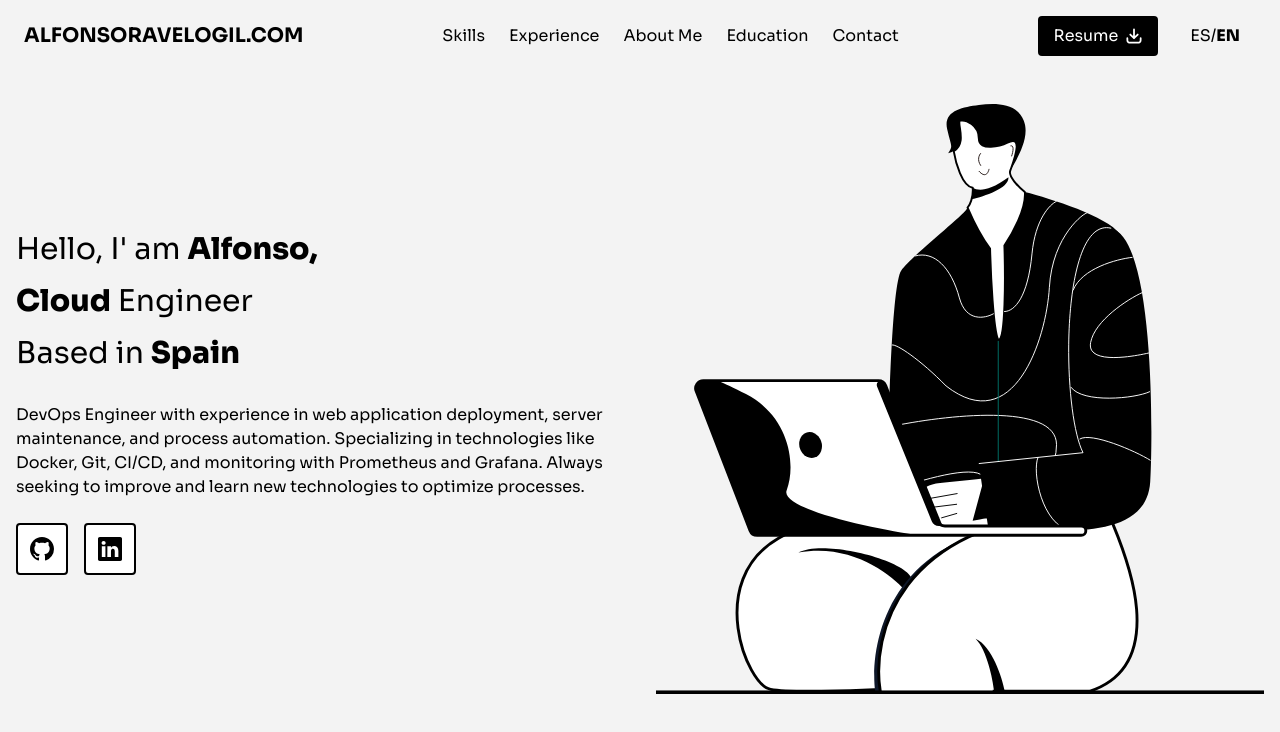
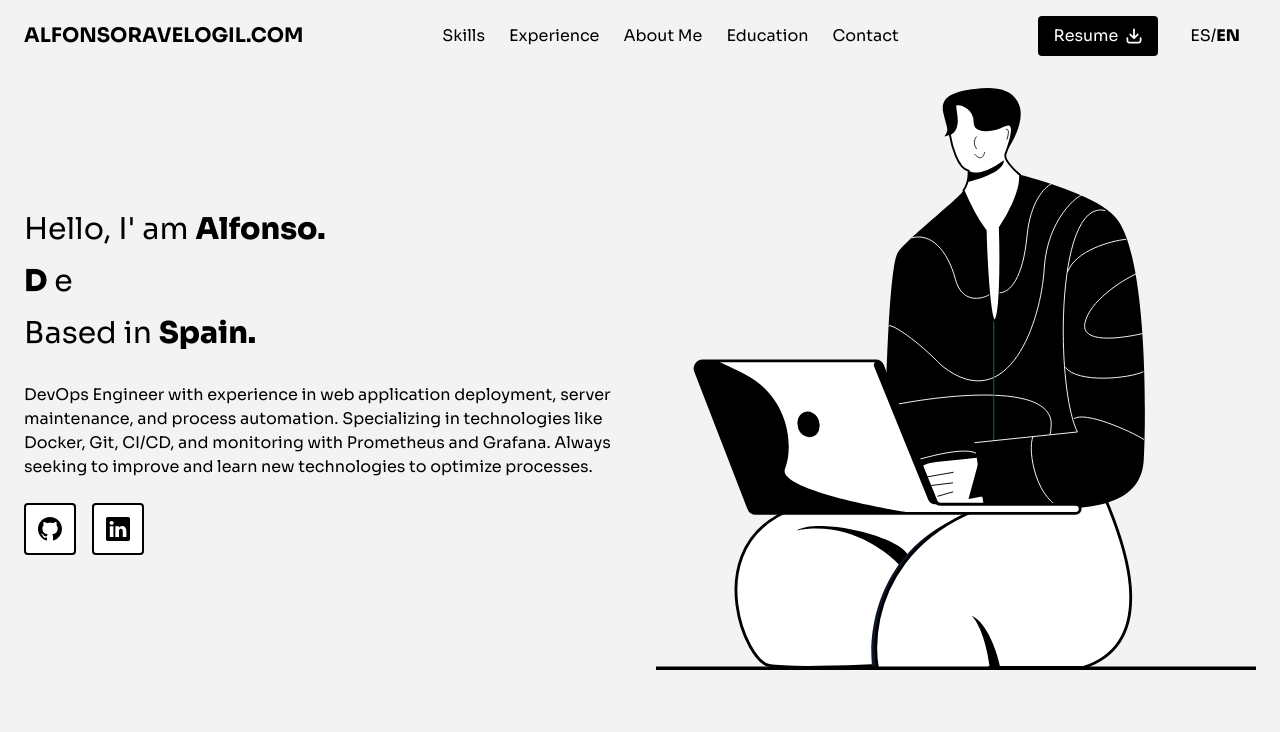
Before and after one commit to kingAlfy/portfolio-2025, a React (Vite) app: page / in a window 1280 px wide. Shown: the top 732 px of the page. Built offline with nearby package versions, Linux system fonts and the light colour scheme.

Commit message:
feat: update main layout and add info dynamically to main section

```diff
--- a/src/components/Main.jsx
+++ b/src/components/Main.jsx
@@ -10,18 +10,18 @@ const Main = () => {
         return <div>Loading...</div>;
     }
 
-    console.log(resumeData);
+    console.log(resumeData.resume.currentPosition);
 
     return (
-        <main className="container mx-auto px-4 py-8">
-            <div className="grid grid-cols-1 md:grid-cols-2 gap-8 items-center">
+        <main className="container mx-auto px-6 py-4">
+            <div className="grid grid-cols-1 md:grid-cols-2 gap-8 items-center max-w-7xl mx-auto">
 		        <div className="flex flex-col space-y-6">
                     <header className="text-3xl font-regular leading-13">
-                        Hello, I' am <span className="font-extrabold">Alfonso,</span>
+                        {resumeData.main.greeting} <span className="font-extrabold">{resumeData.resume.name.split(' ')[0]}.</span>
                         <br />
-                        <span className="font-extrabold">Cloud</span> Engineer
+                        <span className="font-extrabold">{resumeData.resume.currentPosition[0]}</span> {resumeData.resume.currentPosition[1]}
                         <br />
-                        Based in <span className="font-extrabold">Spain</span>
+                        {resumeData.main.basedIn} <span className="font-extrabold">{resumeData.main.basedIn && resumeData.resume.address.split(',')[1]+"."}</span>
                     </header>
                     <section>
                         <p className="text-md">
```
